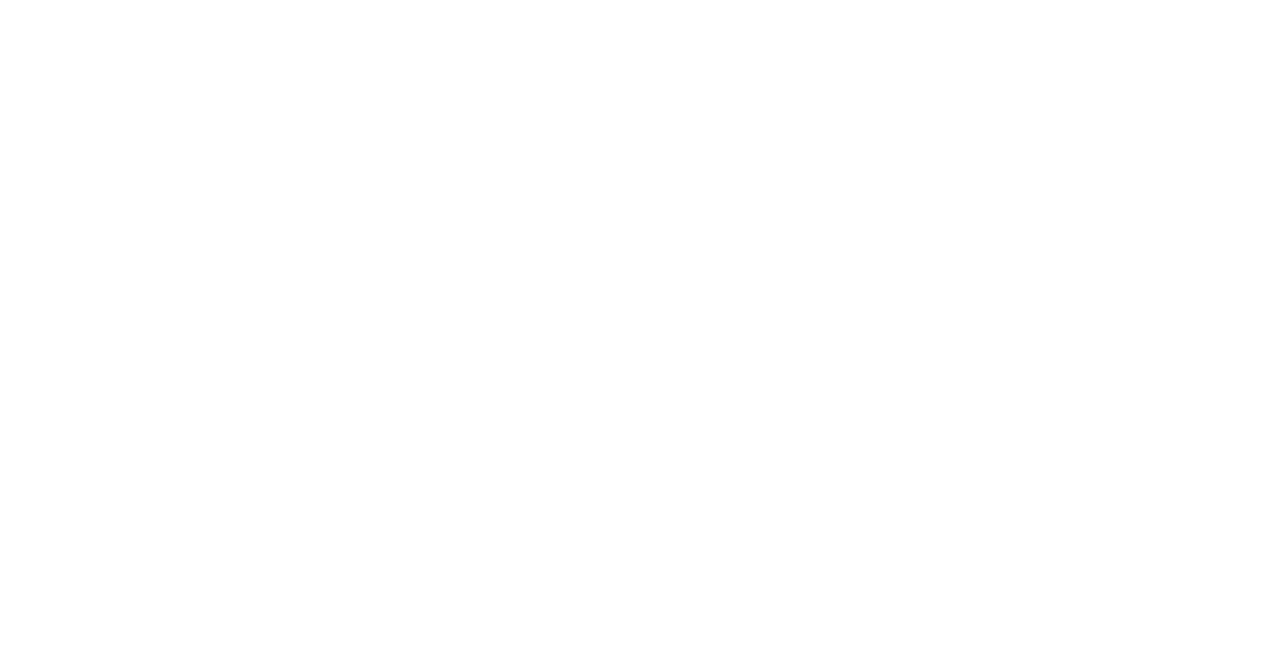
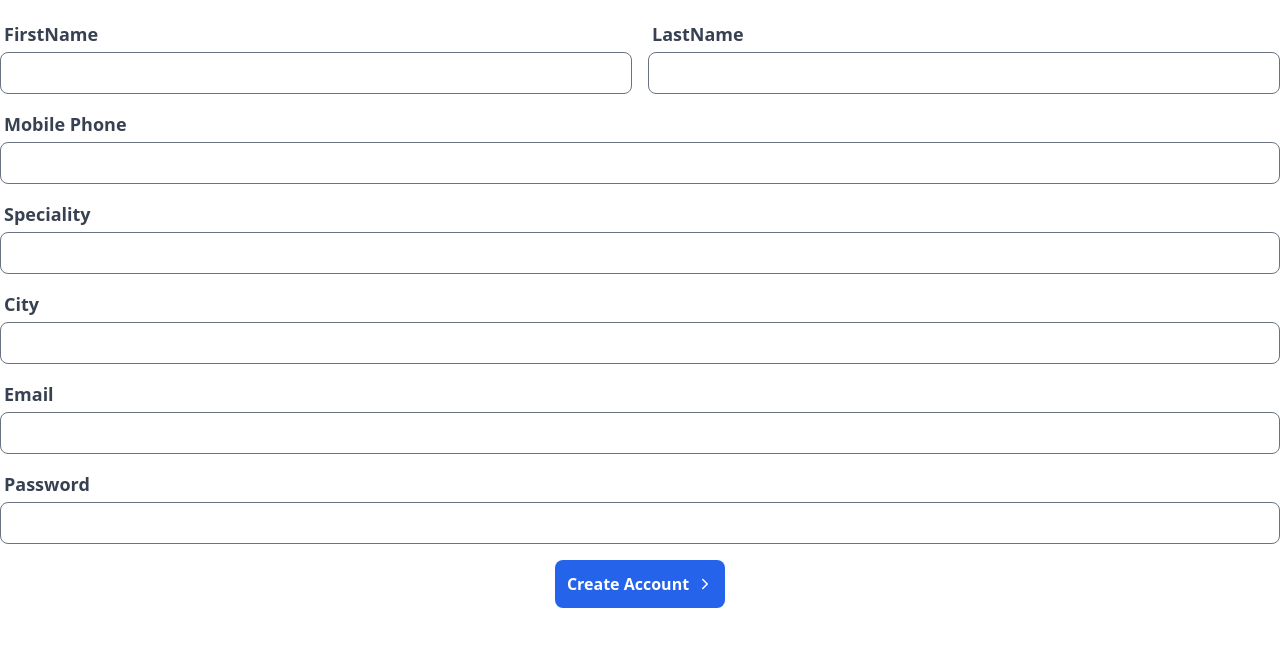
Before and after one commit to moshaosama/Graduation_Project, a React (Vite) app: page /joinnewdoctor in a window 1280 px wide. Both pictures are taken after a click on the button "Continue with email". Shown: the top 646 px of the page. Built offline with nearby package versions, Linux system fonts and the light colour scheme.

Commit message:
fix: enhance PersonalInfo form handling and validation

```diff
--- a/src/Components/JoinNewDoctor/Components/PersonalInfo.tsx
+++ b/src/Components/JoinNewDoctor/Components/PersonalInfo.tsx
@@ -1,8 +1,109 @@
+import { useForm } from "react-hook-form";
+import { IoIosArrowForward } from "react-icons/io";
+
 const PersonalInfo = () => {
+  const {} = useForm();
   return (
-    <div>
+    <form action="" className="grid grid-cols-2 mt-5 gap-4">
+      <p className="flex flex-col col-span-1 gap-1">
+        <label
+          htmlFor="First Name"
+          className="text-gray-700 text-lg mx-1 font-semibold"
+        >
+          FirstName
+        </label>
+        <input
+          type="text"
+          id="First Name"
+          className="border-[1px] rounded-lg border-gray-500 p-2"
+        />
+      </p>
+      <p className="flex flex-col col-span-1 gap-1">
+        <label
+          htmlFor="Last Name"
+          className="text-gray-700 text-lg mx-1 font-semibold"
+        >
+          LastName
+        </label>
+        <input
+          type="text"
+          id="Last Name"
+          className="border-[1px] rounded-lg border-gray-500 p-2"
+        />
+      </p>
+      <p className="flex flex-col col-span-2 gap-1">
+        <label
+          htmlFor="Mobile Phone"
+          className="text-gray-700 text-lg mx-1 font-semibold"
+        >
+          Mobile Phone
+        </label>
+        <input
+          type="number"
+          id="Mobile Phone"
+          className="border-[1px] rounded-lg border-gray-500 p-2"
+        />
+      </p>
+      <p className="flex flex-col col-span-2 gap-1">
+        <label
+          htmlFor="Speciality"
+          className="text-gray-700 text-lg mx-1 font-semibold"
+        >
+          Speciality
+        </label>
+        <input
+          type="text"
+          id="Speciality"
+          className="border-[1px] rounded-lg border-gray-500 p-2"
+        />
+      </p>
+      <p className="flex flex-col col-span-2 gap-1">
+        <label
+          htmlFor="City"
+          className="text-gray-700 text-lg mx-1 font-semibold"
+        >
+          City
+        </label>
+        <input
+          type="text"
+          id="City"
+          className="border-[1px] rounded-lg border-gray-500 p-2"
+        />
+      </p>
+      <p className="flex flex-col col-span-2 gap-1">
+        <label
+          htmlFor="Email"
+          className="text-gray-700 text-lg mx-1 font-semibold"
+        >
+          Email
+        </label>
+        <input
+          type="email"
+          id="Email"
+          className="border-[1px] rounded-lg border-gray-500 p-2"
+        />
+      </p>
+      <p className="flex flex-col col-span-2 gap-1">
+        <label
+          htmlFor="Password"
+          className="text-gray-700 text-lg mx-1 font-semibold"
+        >
+          Password
+        </label>
+        <input
+          type="password"
+          id="Password"
+          className="border-[1px] rounded-lg border-gray-500 p-2"
+        />
+      </p>
 
-    </div>
+      <div className="flex col-span-2 justify-center">
+        <button className="flex items-center gap-2 hover:bg-blue-800 transition-all duration-300 bg-blue-600 text-white font-bold p-3 rounded-lg">
+          <h1>Create Account</h1>
+          <IoIosArrowForward />
+        </button>
+      </div>
+    </form>
   );
 };
 
```
